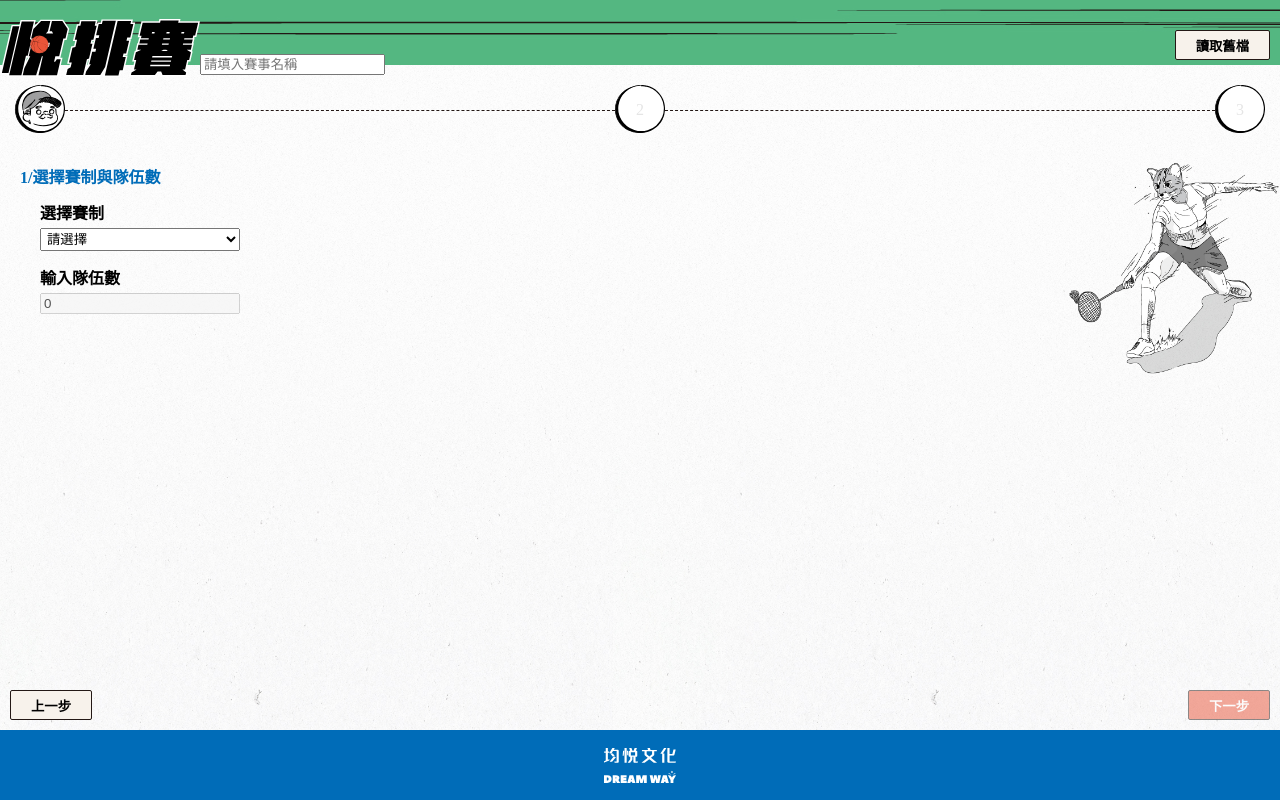
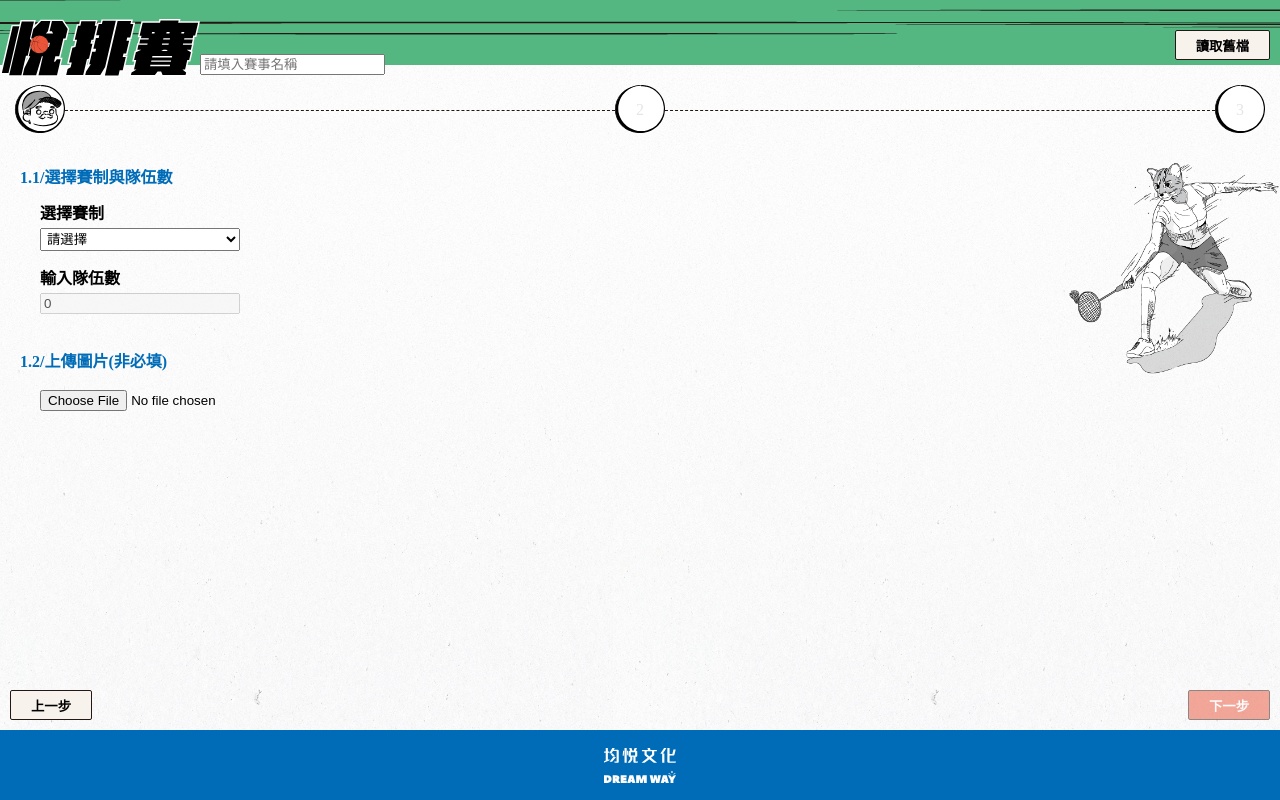
Before and after one commit to wenyo/yue-pai, a Vue app: page /step_one in a window 1280 px wide. Built offline with nearby package versions, Linux system fonts and the light colour scheme.

Commit message:
add image input

```diff
--- a/src/views/StepOne.vue
+++ b/src/views/StepOne.vue
@@ -3,7 +3,7 @@
   <div class="outer">
     <StepLine :now-step="1" />
     <div class="contain">
-      <h3 class="step-title">1/選擇賽制與隊伍數</h3>
+      <h3 class="step-title">1.1/選擇賽制與隊伍數</h3>
       <div class="article">
         <div class="setting-item">
           <label for="contest">選擇賽制</label>
@@ -31,6 +31,15 @@
           />
         </div>
       </div>
+      <h3 class="step-title">1.2/上傳圖片(非必填)</h3>
+      <div class="article">
+        <input
+          ref="uploadImage"
+          type="file"
+          accept="image/*"
+          @change="imgChange"
+        />
+      </div>
     </div>
     <div class="step">
       <router-link to="/" custom v-slot="{ navigate }">
@@ -50,6 +59,7 @@
 </template>
 
 <script>
+import { ref } from "vue";
 import { mapMutations, mapState, mapActions } from "vuex";
 import { CONTEST_TYPE, BUTTON_TYPE } from "../utils/Enum.js";
 import Header from "../components/Header.vue";
@@ -63,6 +73,10 @@ export default {
       CONTEST_TYPE,
       BUTTON_TYPE,
     };
+  },
+  setup() {
+    const uploadImage = ref(null);
+    return { uploadImage };
   },
   components: { Header, StepLine, Button, Footer },
   computed: {
@@ -79,6 +93,9 @@ export default {
   methods: {
     ...mapMutations(["typeChange", "teamCountChange", "roundScoreDefault"]),
     ...mapActions(["teamCountDataChange"]),
+    imgChange(e) {
+      console.log(e, this.uploadImage.value);
+    },
   },
 };
 </script>
@@ -93,4 +110,8 @@ export default {
     font-weight: bolder;
   }
 }
+
+.article {
+  margin-bottom: 40px;
+}
 </style>
```
